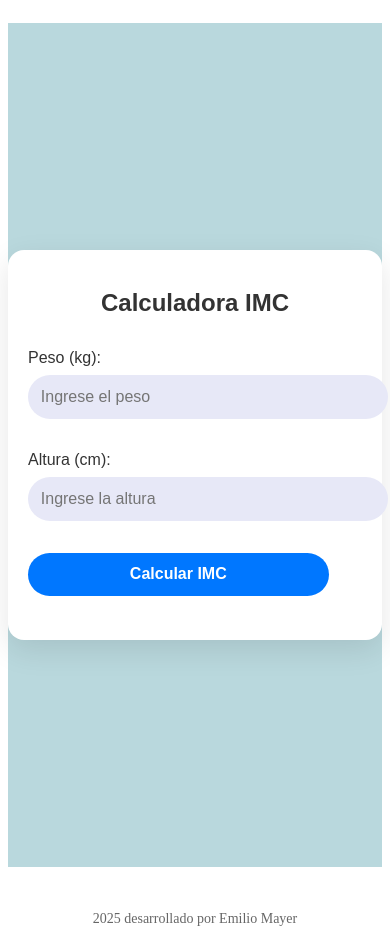
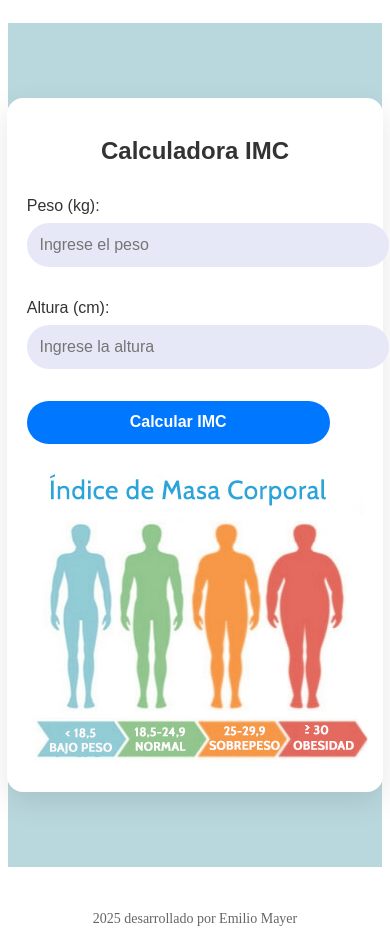
Before and after one commit to EmilioM1983/diez-proyectos-js, a plain HTML site: page IMC-calculator/index.html in a window 390 px wide. Shown: the part 104-1053 px from the top of the page. Drawn offline with Linux system fonts and the light colour scheme.

Commit message:
feat: imc. Se añade imagen de referencia

```diff
--- a/IMC-calculator/index.html
+++ b/IMC-calculator/index.html
@@ -36,6 +36,8 @@
 
         <p id="result"></p>
 
+        <img src="asset/imc-imagen.png" alt="imagen imc">
+
      </div>
 
     </main>
--- a/IMC-calculator/styles.css
+++ b/IMC-calculator/styles.css
@@ -17,7 +17,7 @@ main{
     justify-content: center;
     align-items: center;
     min-height: 100vh;
-    margin: 0;
+    margin: 0px;
     padding: 0;
     color: #333;
 }
@@ -27,6 +27,7 @@ main{
     max-width: 400px;
     background-color: #ffffff;
     padding: 3rem;
+    margin: 1rem;
     border-radius: 16px;
     box-shadow: 0 10px 30px rgba(0, 0, 0, 0.1);
 }
@@ -79,6 +80,10 @@ button:hover {
     text-align: center;
 }
 
+img{
+    margin-left: 40px;
+}
+
 footer {
     display: flex;
     justify-content: center;
@@ -102,4 +107,7 @@ footer {
     #result {
         font-size: 20px;
     }
+    img{
+    margin-left: 5px;
 }
+}
```
Also changed, not shown: IMC-calculator/asset/imc-imagen.png (added).
